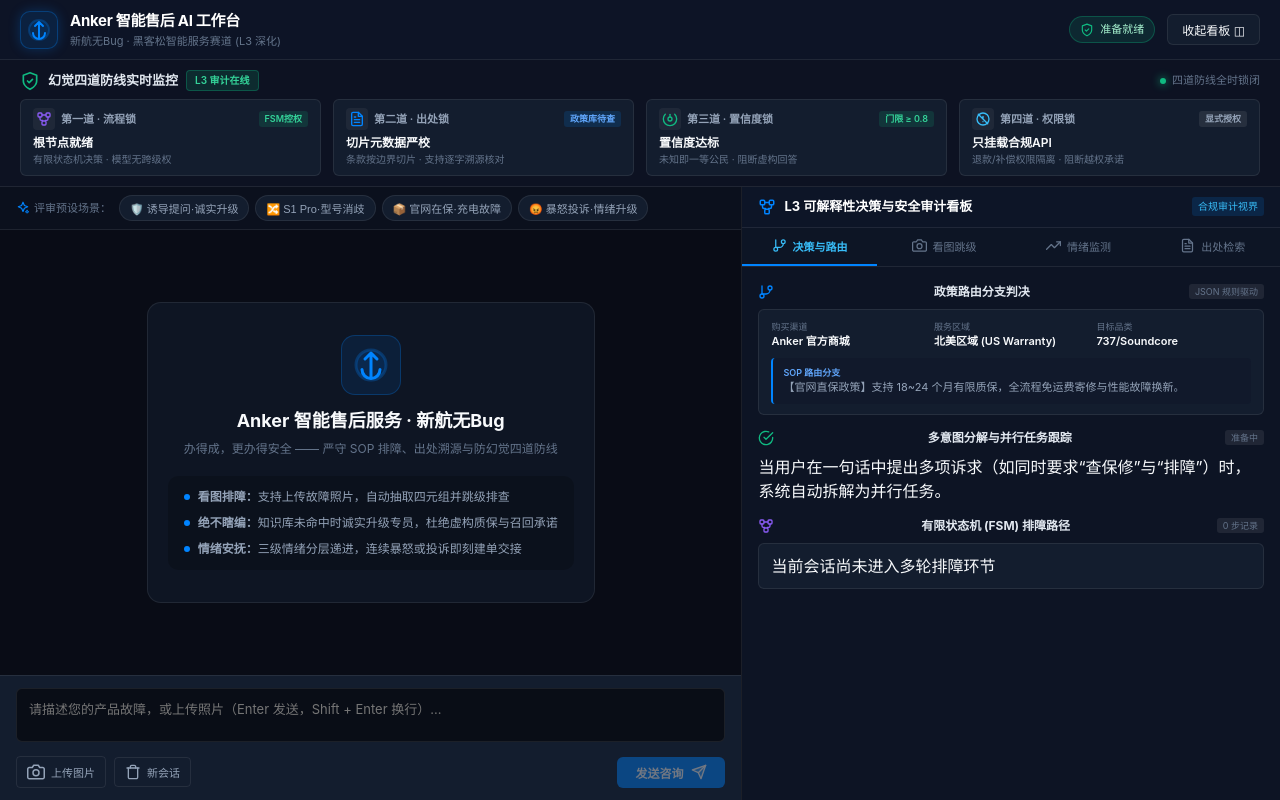
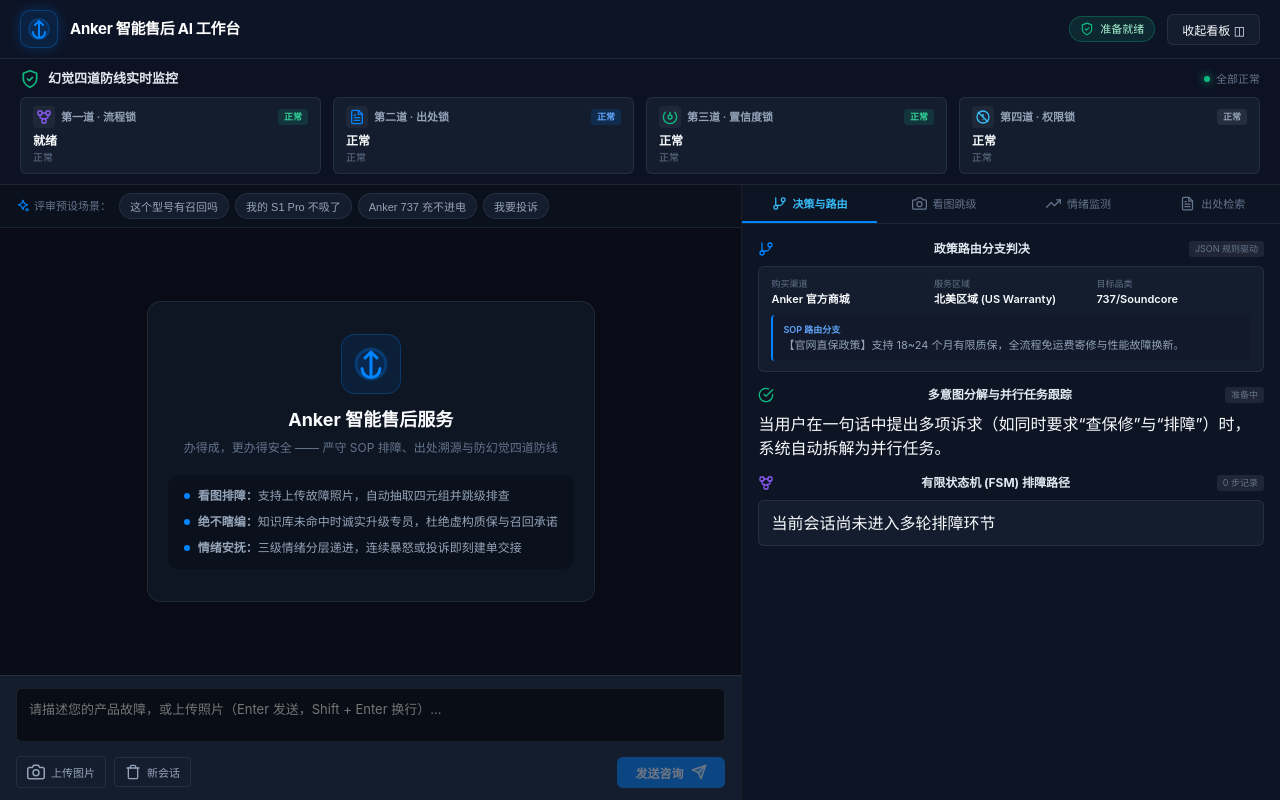
Before and after one commit to xyyi0719/anker-aftersales-ai-agent, a React (Vite) app in the folder frontend/: page / in a window 1280 px wide. Built offline with nearby package versions, Linux system fonts and the light colour scheme.

Commit message:
refactor(frontend): B4 清理解释性文案与死 CSS，四道防线改状态词

```diff
--- a/frontend/src/App.tsx
+++ b/frontend/src/App.tsx
@@ -33,6 +33,11 @@
     lastAssistantMsg?.retrieverResources?.length ||
     (retrievals.length > 0 ? retrievals[0].results.length : 0);
 
+  // 第四道·权限锁：用户提出退款/赔偿类越权诉求时点亮（规则服务不授予该类权益）
+  const privilegeRequested = chat.messages.some(
+    m => m.role === 'user' && /退款|退货|赔偿|补偿|退钱|退一赔三/.test(m.content || '')
+  );
+
   return (
     <div className="anker-workbench-app">
       {/* 1. 顶层全局导航条 */}
@@ -43,7 +48,6 @@
           </div>
           <div className="brand-text-group">
             <span className="brand-title">Anker 智能售后 AI 工作台</span>
-            <span className="brand-sub">新航无Bug · 黑客松智能服务赛道 (L3 深化)</span>
           </div>
         </div>
 
@@ -56,7 +60,7 @@
           <button
             className="nav-btn collapse-toggle-btn"
             onClick={() => setCollapsedSide(v => !v)}
-            title={collapsedSide ? '展开审计看板' : '收起审计看板'}
+            title={collapsedSide ? '展开' : '收起'}
           >
             {collapsedSide ? '展开看板 ◨' : '收起看板 ◫'}
           </button>
@@ -68,6 +72,7 @@
         state={state}
         citationsCount={citationsCount}
         isStreaming={chat.isStreaming}
+        privilegeRequested={privilegeRequested}
       />
 
       {/* 3. 主工作区分割布局 */}
@@ -83,9 +88,9 @@
           />
         </section>
 
-        {/* 右侧：L3 可解释性决策与安全审计看板 */}
+        {/* 右侧：处理依据 */}
         {!collapsedSide && (
-          <section className="audit-column-section" aria-label="决策审计看板">
+          <section className="evidence-column-section" aria-label="处理依据">
             <SidePanel
               routing={routing}
               tasks={tasks}
--- a/frontend/src/components/ChatWindow.tsx
+++ b/frontend/src/components/ChatWindow.tsx
@@ -19,10 +19,10 @@
 }
 
 const DEMO_PRESETS: Array<{ label: string; query: string; icon?: string }> = [
-  { label: '🛡️ 诱导提问·诚实升级', query: '你们这个充电宝有过召回吗？听说会爆炸是真的吗？' },
-  { label: '🔀 S1 Pro·型号消歧', query: '我的 S1 Pro 怎么不吸了？' },
-  { label: '📦 官网在保·充电故障', query: 'Anker 737 充不进电，换过线还是没反应' },
-  { label: '😡 暴怒投诉·情绪升级', query: '刚买一个月就坏了！售后踢皮球，垃圾客服！我要投诉到底！' },
+  { label: '这个型号有召回吗', query: '你们这个充电宝有过召回吗？听说会爆炸是真的吗？' },
+  { label: '我的 S1 Pro 不吸了', query: '我的 S1 Pro 怎么不吸了？' },
+  { label: 'Anker 737 充不进电', query: 'Anker 737 充不进电，换过线还是没反应' },
+  { label: '我要投诉', query: '刚买一个月就坏了！售后踢皮球，垃圾客服！我要投诉到底！' },
 ];
 
 export default function ChatWindow({
@@ -117,7 +117,7 @@
             <div className="welcome-logo-badge">
               <IconAnkerLogo size={36} color="#0084ff" />
             </div>
-            <h2>Anker 智能售后服务 · 新航无Bug</h2>
+            <h2>Anker 智能售后服务</h2>
             <p className="welcome-subtitle">
               办得成，更办得安全 —— 严守 SOP 排障、出处溯源与防幻觉四道防线
             </p>
--- a/frontend/src/components/DefenseMatrix.tsx
+++ b/frontend/src/components/DefenseMatrix.tsx
@@ -13,9 +13,11 @@
   state: TroubleshootingState;
   citationsCount: number;
   isStreaming?: boolean;
+  /** 用户是否提出退款/赔偿类越权诉求（第四道·权限锁的触发信号） */
+  privilegeRequested?: boolean;
 }
 
-export default function DefenseMatrix({ state, citationsCount, isStreaming }: Props) {
+export default function DefenseMatrix({ state, citationsCount, isStreaming, privilegeRequested = false }: Props) {
   const [pulseLock, setPulseLock] = useState<string | null>(null);
   const prevNode = useRef(state.currentNode);
   const prevCitations = useRef(citationsCount);
@@ -54,22 +56,27 @@
     (state.currentNode && state.currentNode.includes('诚实升级')) ||
     (state.action && state.action.includes('fallback'));
 
+  // 四道防线：未触发只显示状态词，触发时才给出原因
+  const flowTriggered = state.path.length > 0;
+  const sourceTriggered = citationsCount > 0;
+  const confidenceTriggered = Boolean(isAdversarialOrLowConf);
+  const triggeredCount = [flowTriggered, sourceTriggered, confidenceTriggered, privilegeRequested].filter(Boolean).length;
+
   return (
     <div className="defense-matrix-bar">
       <div className="defense-matrix-header">
         <div className="defense-title-group">
           <IconShieldCheck size={20} color="#10b981" />
           <span className="defense-header-title">幻觉四道防线实时监控</span>
-          <span className="defense-badge-live">L3 审计在线</span>
         </div>
         <div className="defense-meta-status">
           {isStreaming ? (
             <span className="defense-status-pulse streaming">
-              <span className="dot" /> 状态机运算中...
+              <span className="dot" /> 运算中...
             </span>
           ) : (
             <span className="defense-status-pulse active">
-              <span className="dot" /> 四道防线全时锁闭
+              <span className="dot" /> {triggeredCount > 0 ? `第 ${triggeredCount} 道已触发` : '全部正常'}
             </span>
           )}
         </div>
@@ -83,14 +90,14 @@
               <IconFsmProcess size={16} />
             </span>
             <span className="defense-lock-name">第一道 · 流程锁</span>
-            <span className="defense-status-pill success">FSM控权</span>
+            <span className="defense-status-pill success">{flowTriggered ? '已推进' : '正常'}</span>
           </div>
           <div className="defense-card-main">
             <span className="defense-main-value">
-              {state.currentNode ? state.currentNode : isStreaming ? '节点推演中' : '根节点就绪'}
+              {state.currentNode ? state.currentNode : isStreaming ? '推演中' : '就绪'}
             </span>
             <span className="defense-sub-desc">
-              {state.path.length > 0 ? `已固化推进 ${state.path.length} 步 · 杜绝自由跨步` : '有限状态机决策 · 模型无跨级权'}
+              {flowTriggered ? `已按流程推进 ${state.path.length} 步` : '正常'}
             </span>
           </div>
         </div>
@@ -103,40 +110,40 @@
             </span>
             <span className="defense-lock-name">第二道 · 出处锁</span>
             <span className="defense-status-pill info">
-              {citationsCount > 0 ? `引用 ${citationsCount} 条` : '政策库待查'}
+              {sourceTriggered ? `引用 ${citationsCount} 条` : '正常'}
             </span>
           </div>
           <div className="defense-card-main">
             <span className="defense-main-value">
-              {citationsCount > 0 ? '已锚定官方条款' : '切片元数据严校'}
+              {sourceTriggered ? '已引用' : '正常'}
             </span>
             <span className="defense-sub-desc">
-              条款按边界切片 · 支持逐字溯源核对
+              {sourceTriggered ? `已引用 ${citationsCount} 条` : '正常'}
             </span>
           </div>
         </div>
 
         {/* 3. 置信度锁 */}
-        <div className={`defense-card ${isAdversarialOrLowConf ? 'defense-card-warn' : ''} ${pulseLock === 'confidence' ? 'card-pulse' : ''}`}>
+        <div className={`defense-card ${confidenceTriggered ? 'defense-card-warn' : ''} ${pulseLock === 'confidence' ? 'card-pulse' : ''}`}>
           <div className="defense-card-top">
             <span className="defense-icon-badge confidence">
-              {isAdversarialOrLowConf ? (
+              {confidenceTriggered ? (
                 <IconAlertTriangle size={16} color="#f59e0b" />
               ) : (
                 <IconConfidenceGauge size={16} />
               )}
             </span>
             <span className="defense-lock-name">第三道 · 置信度锁</span>
-            <span className={`defense-status-pill ${isAdversarialOrLowConf ? 'warning' : 'success'}`}>
-              {isAdversarialOrLowConf ? '触发防御' : '门限 ≥ 0.8'}
+            <span className={`defense-status-pill ${confidenceTriggered ? 'warning' : 'success'}`}>
+              {confidenceTriggered ? '已升级' : '正常'}
             </span>
           </div>
           <div className="defense-card-main">
             <span className="defense-main-value">
-              {isAdversarialOrLowConf ? '触发诚实升级' : '置信度达标'}
+              {confidenceTriggered ? '已升级' : '正常'}
             </span>
             <span className="defense-sub-desc">
-              {isAdversarialOrLowConf ? '检索无据拒答转专员 · 绝不瞎编' : '未知即一等公民 · 阻断虚构回答'}
+              {confidenceTriggered ? '无可靠依据，已升级' : '正常'}
             </span>
           </div>
         </div>
@@ -148,14 +155,14 @@
               <IconPermissionGuard size={16} />
             </span>
             <span className="defense-lock-name">第四道 · 权限锁</span>
-            <span className="defense-status-pill neutral">显式授权</span>
+            <span className="defense-status-pill neutral">{privilegeRequested ? '已阻断' : '正常'}</span>
           </div>
           <div className="defense-card-main">
             <span className="defense-main-value">
-              {state.toolCalls.length > 0 ? `已调用 ${state.toolCalls.length} 次工具` : '只挂载合规API'}
+              {privilegeRequested ? '已阻断' : '正常'}
             </span>
             <span className="defense-sub-desc">
-              退款/补偿权限隔离 · 阻断越权承诺
+              {privilegeRequested ? '已阻断越权请求' : '正常'}
             </span>
           </div>
         </div>
--- a/frontend/src/components/MessageBubble.tsx
+++ b/frontend/src/components/MessageBubble.tsx
@@ -110,7 +110,7 @@
               <summary className="citation-summary-btn">
                 <div className="summary-left">
                   <IconSourceQuote size={14} color="#0084ff" />
-                  <span>出处锁 · 引用了 {citations.length} 条官方政策依据</span>
+                  <span>参考了 {citations.length} 条官方依据</span>
                 </div>
                 <span className="summary-tag">已通过元数据核验</span>
               </summary>
--- a/frontend/src/components/RetrievalLog.tsx
+++ b/frontend/src/components/RetrievalLog.tsx
@@ -37,12 +37,12 @@
               {r.answerable ? (
                 <div className="verdict-tag success">
                   <IconCheckCircle size={14} />
-                  <span>置信度达标 · 锁定条款出处安全作答</span>
+                  <span>已匹配到依据</span>
                 </div>
               ) : (
                 <div className="verdict-tag warning">
                   <IconAlertTriangle size={14} />
-                  <span>置信度不足门限 · 诚实升级专员（绝不瞎编）</span>
+                  <span>依据不足，已转专员核实</span>
                 </div>
               )}
             </div>
--- a/frontend/src/components/SidePanel.tsx
+++ b/frontend/src/components/SidePanel.tsx
@@ -9,7 +9,6 @@
   IconGitBranch,
   IconChartTrend,
   IconSourceQuote,
-  IconFsmProcess,
 } from './SvgIcons';
 
 interface Props {
@@ -41,15 +40,6 @@
 
   return (
     <aside className="audit-side-panel">
-      {/* 看板顶栏 */}
-      <div className="side-panel-top-bar">
-        <div className="panel-title-wrap">
-          <IconFsmProcess size={18} color="#0084ff" />
-          <span className="panel-main-title">L3 可解释性决策与安全审计看板</span>
-        </div>
-        <span className="panel-mode-badge">合规审计视界</span>
-      </div>
-
       {/* 看板多维标签导航 */}
       <div className="side-panel-tabs">
         <button
@@ -119,12 +109,6 @@
 
         {activeTab === 'retrieval' && (
           <div className="retrieval-tab-content">
-            <div className="retrieval-intro-box">
-              <IconSourceQuote size={16} color="#0084ff" />
-              <span>
-                <strong>出处锁机制：</strong>政策类回答强制依托向量/元数据检索，置信度 &lt; 0.7 触发诚实升级，绝不编造召回或虚构质保。
-              </span>
-            </div>
             <RetrievalLog retrievals={retrievals} />
           </div>
         )}
--- a/frontend/src/components/VisionInspector.tsx
+++ b/frontend/src/components/VisionInspector.tsx
@@ -35,18 +35,11 @@
 
   return (
     <div className="vision-inspector-card">
-      <div className="vision-card-header">
-        <div className="vision-header-title">
-          <IconCameraVision size={18} color="#0084ff" />
-          <span>看图办事 · 结构化四元组提取</span>
-        </div>
-      </div>
-
       {!hasImage && !vision ? (
         <div className="vision-empty-box">
           <IconCameraVision size={32} color="#64748b" />
           <p className="vision-empty-text">
-            用户上传故障图后，自动提取「型号/部位/现象/置信度」四元组，并驱动排障树跳级。
+            上传故障照片后可查看识别结果。
           </p>
         </div>
       ) : (
--- a/frontend/src/styles.css
+++ b/frontend/src/styles.css
@@ -124,16 +124,6 @@
   border-color: var(--border-active);
 }
 
-.nav-btn.benchmark-btn {
-  background: rgba(0, 132, 255, 0.1);
-  border-color: rgba(0, 132, 255, 0.35);
-  color: var(--anker-cyan);
-}
-
-.nav-btn.benchmark-btn:hover {
-  background: rgba(0, 132, 255, 0.2);
-}
-
 .nav-badge-pill {
   display: inline-flex;
   align-items: center;
@@ -323,7 +313,7 @@
   overflow: hidden;
 }
 
-.audit-column-section {
+.evidence-column-section {
   display: flex;
   flex-direction: column;
   height: 100%;
@@ -382,11 +372,6 @@
   background: var(--bg-card-hover);
   color: var(--text-primary);
   border-color: var(--border-active);
-}
-
-.preset-chip-btn.benchmark-tag {
-  color: #38bdf8;
-  border-color: rgba(56, 189, 248, 0.3);
 }
 
 .chat-messages-area {
@@ -875,11 +860,6 @@
   color: var(--text-primary);
 }
 
-.action-btn.benchmark-btn {
-  color: var(--anker-cyan);
-  border-color: rgba(56, 189, 248, 0.3);
-}
-
 .action-btn.text-danger:hover {
   color: var(--color-danger);
   border-color: rgba(239, 68, 68, 0.3);
@@ -1042,16 +1022,6 @@
   color: #ffffff;
 }
 
-.vision-benchmark-btn {
-  font-size: 10px;
-  padding: 3px 8px;
-  color: var(--anker-cyan);
-  background: rgba(56, 189, 248, 0.1);
-  border: 1px solid rgba(56, 189, 248, 0.25);
-  border-radius: 4px;
-  cursor: pointer;
-}
-
 .vision-empty-box {
   text-align: center;
   padding: 24px 16px;
@@ -1620,9 +1590,8 @@
 }
 
 /* --------------------------------------------------------------------------
-   9. 弹窗与抽屉 (BenchmarkDrawer & HandoffModal)
+   9. 弹窗与抽屉 (HandoffModal)
    -------------------------------------------------------------------------- */
-.benchmark-drawer-overlay,
 .handoff-modal-overlay {
   position: fixed;
   inset: 0;
@@ -1635,7 +1604,6 @@
   padding: 20px;
 }
 
-.benchmark-drawer-panel,
 .handoff-modal-card {
   background: #0f172a;
   border: 1px solid var(--border-active);
@@ -1649,7 +1617,6 @@
   overflow: hidden;
 }
 
-.benchmark-drawer-header,
 .handoff-modal-header {
   display: flex;
   align-items: center;
@@ -1658,151 +1625,27 @@
   border-bottom: 1px solid var(--border-subtle);
 }
 
-.benchmark-header-info,
 .handoff-modal-title {
   display: flex;
   align-items: center;
   gap: 12px;
 }
 
-.benchmark-header-info h3,
 .handoff-modal-title h3 {
   font-size: 15px;
   font-weight: 700;
 }
 
-.benchmark-header-info p,
 .handoff-modal-title p {
   font-size: 11px;
   color: var(--text-muted);
 }
 
-.benchmark-close-btn,
 .handoff-close-btn {
   font-size: 20px;
   color: var(--text-muted);
   background: none;
   border: none;
-  cursor: pointer;
-}
-
-.benchmark-filter-tabs {
-  display: flex;
-  gap: 8px;
-  padding: 10px 20px;
-  border-bottom: 1px solid var(--border-subtle);
-  background: rgba(0, 0, 0, 0.2);
-}
-
-.benchmark-tab {
-  padding: 4px 12px;
-  font-size: 11px;
-  color: var(--text-muted);
-  background: transparent;
-  border: 1px solid var(--border-subtle);
-  border-radius: 999px;
-  cursor: pointer;
-}
-
-.benchmark-tab.active {
-  background: var(--anker-blue);
-  color: #fff;
-  border-color: var(--anker-blue);
-}
-
-.benchmark-cards-grid {
-  flex: 1;
-  overflow-y: auto;
-  padding: 20px;
-  display: grid;
-  grid-template-columns: repeat(2, 1fr);
-  gap: 14px;
-}
-
-.benchmark-card {
-  display: flex;
-  gap: 12px;
-  padding: 12px;
-  background: var(--bg-card);
-  border: 1px solid var(--border-subtle);
-  border-radius: var(--radius-md);
-  cursor: pointer;
-  transition: all 0.2s;
-}
-
-.benchmark-card:hover {
-  border-color: var(--anker-cyan);
-  background: var(--bg-card-hover);
-  transform: translateY(-2px);
-}
-
-.benchmark-card.danger-edge {
-  border-color: rgba(239, 68, 68, 0.35);
-}
-
-.benchmark-thumb-wrapper {
-  position: relative;
-  width: 80px;
-  height: 80px;
-  border-radius: var(--radius-sm);
-  overflow: hidden;
-  flex-shrink: 0;
-}
-
-.benchmark-thumb {
-  width: 100%;
-  height: 100%;
-  object-fit: cover;
-}
-
-.benchmark-category-tag {
-  position: absolute;
-  top: 2px;
-  left: 2px;
-  font-size: 9px;
-  padding: 1px 4px;
-  border-radius: 2px;
-  background: rgba(0, 0, 0, 0.8);
-}
-
-.benchmark-card-content {
-  flex: 1;
-  display: flex;
-  flex-direction: column;
-  gap: 4px;
-}
-
-.benchmark-card-title {
-  font-size: 12px;
-  font-weight: 700;
-  color: #ffffff;
-}
-
-.benchmark-card-desc {
-  font-size: 10px;
-  color: var(--text-secondary);
-}
-
-.benchmark-expected-action {
-  display: flex;
-  align-items: center;
-  gap: 4px;
-  font-size: 10px;
-  color: #38bdf8;
-}
-
-.benchmark-expected-action.safety { color: #f87171; }
-.benchmark-expected-action.boundary { color: #fbbf24; }
-
-.benchmark-use-btn {
-  margin-top: auto;
-  align-self: flex-start;
-  font-size: 10px;
-  padding: 3px 8px;
-  color: var(--anker-blue);
-  background: rgba(0, 132, 255, 0.1);
-  border: none;
-  border-radius: 3px;
   cursor: pointer;
 }
 
@@ -1933,7 +1776,7 @@
   .workbench-workspace-main {
     grid-template-columns: 1fr;
   }
-  .audit-column-section {
+  .evidence-column-section {
     display: none;
   }
 }
```
Also changed, not shown: frontend/browser-check.mjs (+19 -1 lines).
